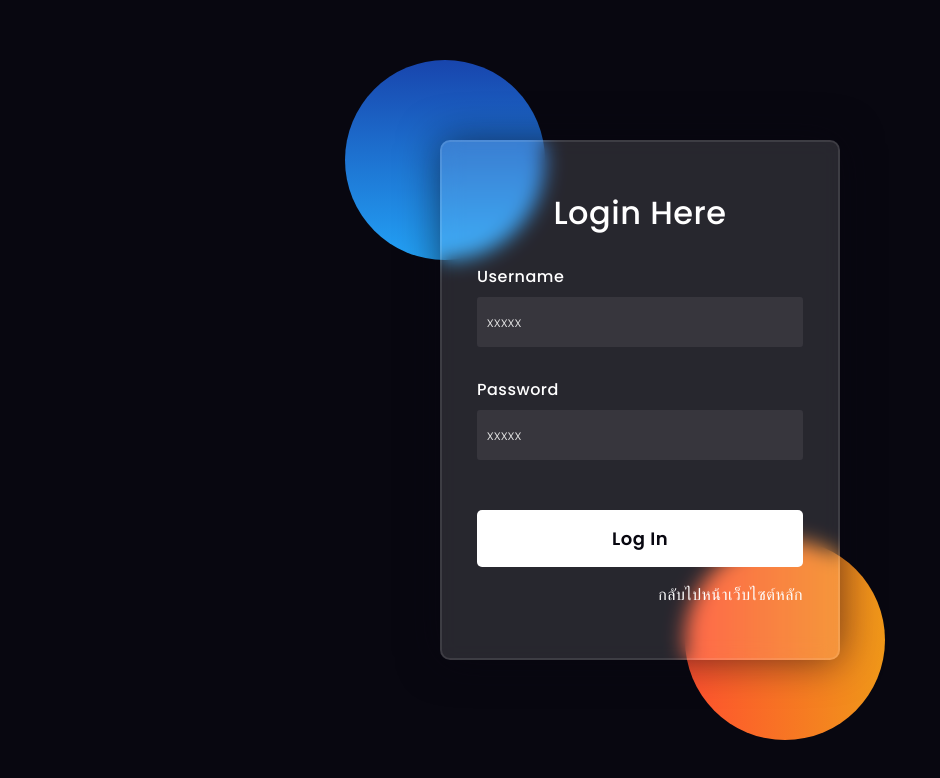
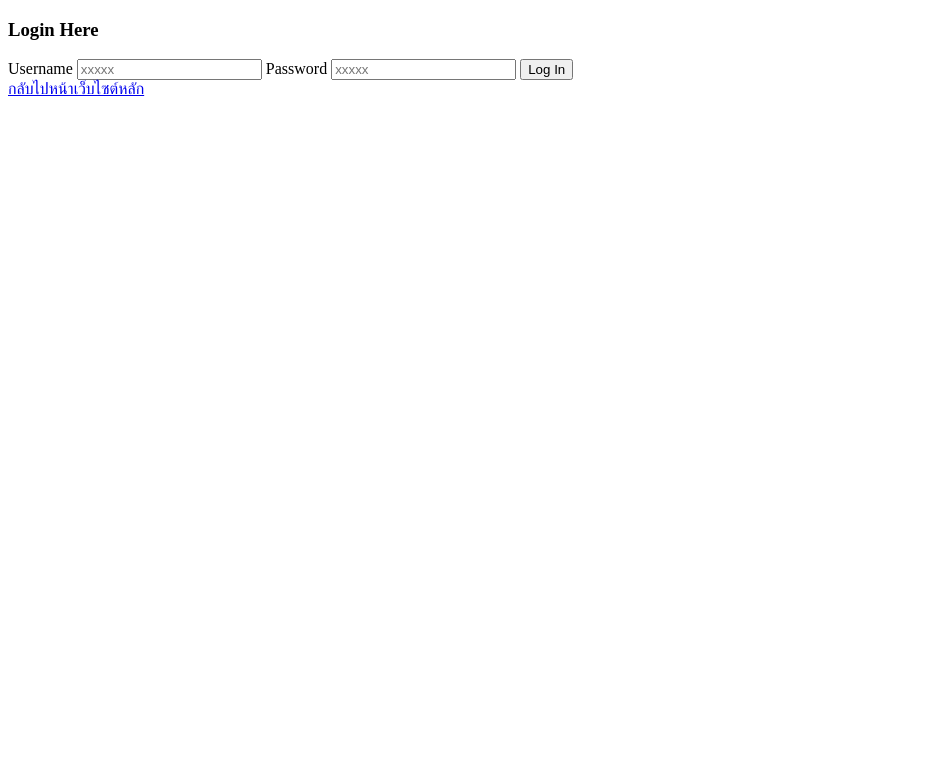
Before and after one commit to cceasyweb/cceasyweb, a plain HTML site: page index.html in a window 1280 px wide. Shown: the whole page, without its empty margins (0-940 px from the left). Drawn offline with Linux system fonts and the light colour scheme.

Commit message:
Update index.html

```diff
--- a/index.html
+++ b/index.html
@@ -2,162 +2,13 @@
 <html lang="en">
 
 <head>
-    <!-- Design by foolishdeveloper.com -->
-    <title>Glassmorphism login Form Tutorial in html css</title>
-
+    <title>Glassmorphism Login Form</title>
     <link rel="preconnect" href="https://fonts.gstatic.com">
     <link rel="stylesheet" href="https://cdnjs.cloudflare.com/ajax/libs/font-awesome/5.15.4/css/all.min.css">
     <link href="https://fonts.googleapis.com/css2?family=Poppins:wght@300;500;600&display=swap" rel="stylesheet">
     <!--Stylesheet-->
-    <style media="screen">
-        *,
-        *:before,
-        *:after {
-            padding: 0;
-            margin: 0;
-            box-sizing: border-box;
-        }
-
-        body {
-            background-color: #080710;
-        }
-
-        .background {
-            width: 430px;
-            height: 520px;
-            position: absolute;
-            transform: translate(-50%, -50%);
-            left: 50%;
-            top: 50%;
-        }
-
-        .background .shape {
-            height: 200px;
-            width: 200px;
-            position: absolute;
-            border-radius: 50%;
-        }
-
-        .shape:first-child {
-            background: linear-gradient(#1845ad,
-                    #23a2f6);
-            left: -80px;
-            top: -80px;
-        }
-
-        .shape:last-child {
-            background: linear-gradient(to right,
-                    #ff512f,
-                    #f09819);
-            right: -30px;
-            bottom: -80px;
-        }
-
-        form {
-            height: 520px;
-            width: 400px;
-            background-color: rgba(255, 255, 255, 0.13);
-            position: absolute;
-            transform: translate(-50%, -50%);
-            top: 50%;
-            left: 50%;
-            border-radius: 10px;
-            backdrop-filter: blur(10px);
-            border: 2px solid rgba(255, 255, 255, 0.1);
-            box-shadow: 0 0 40px rgba(8, 7, 16, 0.6);
-            padding: 50px 35px;
-        }
-
-        form * {
-            font-family: 'Poppins', sans-serif;
-            color: #ffffff;
-            letter-spacing: 0.5px;
-            outline: none;
-            border: none;
-        }
-
-        form h3 {
-            font-size: 32px;
-            font-weight: 500;
-            line-height: 42px;
-            text-align: center;
-        }
-
-        label {
-            display: block;
-            margin-top: 30px;
-            font-size: 16px;
-            font-weight: 500;
-        }
-
-        input {
-            display: block;
-            height: 50px;
-            width: 100%;
-            background-color: rgba(255, 255, 255, 0.07);
-            border-radius: 3px;
-            padding: 0 10px;
-            margin-top: 8px;
-            font-size: 14px;
-            font-weight: 300;
-        }
-
-        ::placeholder {
-            color: #e5e5e5;
-        }
-
-        button {
-            margin-top: 50px;
-            width: 100%;
-            background-color: #ffffff;
-            color: #080710;
-            padding: 15px 0;
-            font-size: 18px;
-            font-weight: 600;
-            border-radius: 5px;
-            cursor: pointer;
-        }
-
-        .social {
-            margin-top: 30px;
-            display: flex;
-        }
-
-        .social div {
-            background: red;
-            width: 150px;
-            border-radius: 3px;
-            padding: 5px 10px 10px 5px;
-            background-color: rgba(255, 255, 255, 0.27);
-            color: #eaf0fb;
-            text-align: center;
-        }
-
-        .social div:hover {
-            background-color: rgba(255, 255, 255, 0.47);
-        }
-
-        .social .fb {
-            margin-left: 25px;
-        }
-
-        .social i {
-            margin-right: 4px;
-        }
-
-        .container {
-            text-align: right;
-            margin-top: 15px;
-        }
-
-        .container a {
-            text-decoration: none;
-            color: #fdfdfd;
-        }
-
-        .container a:hover {
-            text-decoration: underline;
-        }
+    <style>
+        /* ... style เดิมทั้งหมด ... */
     </style>
 </head>
 
@@ -168,18 +19,43 @@
     </div>
     <form>
         <h3>Login Here</h3>
-
         <label for="username">Username</label>
         <input type="text" placeholder="xxxxx" id="username">
-
         <label for="password">Password</label>
         <input type="password" placeholder="xxxxx" id="password">
-
-        <button>Log In</button>
+        <button type="submit">Log In</button>
         <div class="container">
             <a href="https://www.cceasyweb.com/">กลับไปหน้าเว็บไซต์หลัก</a>
         </div>
     </form>
+
+    <script>
+        document.querySelector("form").addEventListener("submit", async function (e) {
+            e.preventDefault();
+            const username = document.getElementById("username").value.trim();
+            const password = document.getElementById("password").value.trim();
+
+            const url = "https://script.google.com/macros/s/AKfycby5IabW4vWcD0Hnt42ThD-oMrKt7SiNd8Vv4bmzB3VodZSEq9RzcZTJuQsmOJk_agiS4w/exec"; // <- ใส่ URL จริงของ GAS
+            const formData = new URLSearchParams();
+            formData.append("username", username);
+            formData.append("password", password);
+
+            try {
+                const res = await fetch(url, {
+                    method: "POST",
+                    body: formData,
+                });
+                const text = await res.text();
+
+                if (text === "success") {
+                    window.location.href = "dashboard.html"; // เปลี่ยน path ตามต้องการ
+                } else {
+                    alert("Username หรือ Password ไม่ถูกต้อง!");
+                }
+            } catch (error) {
+                alert("เกิดข้อผิดพลาด ไม่สามารถเชื่อมต่อได้");
+            }
+        });
+    </script>
 </body>
-
 </html>
```
